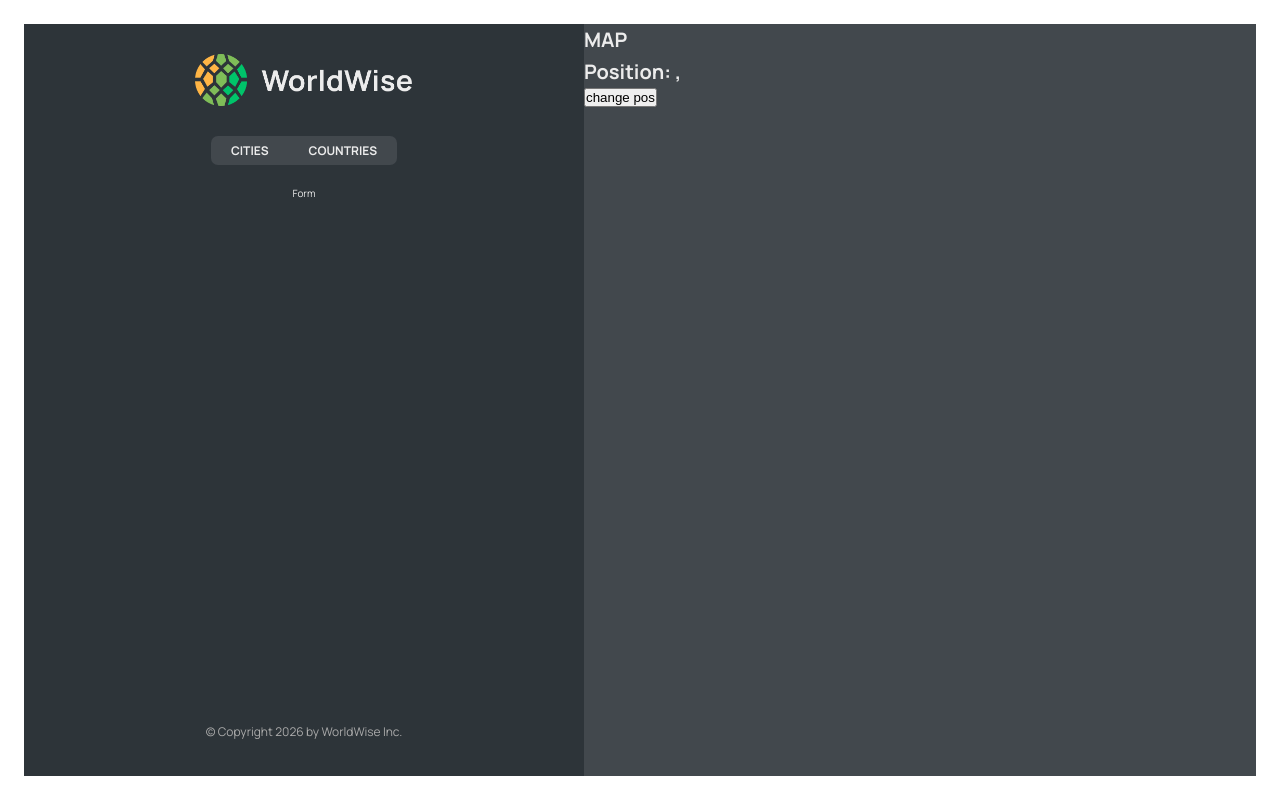
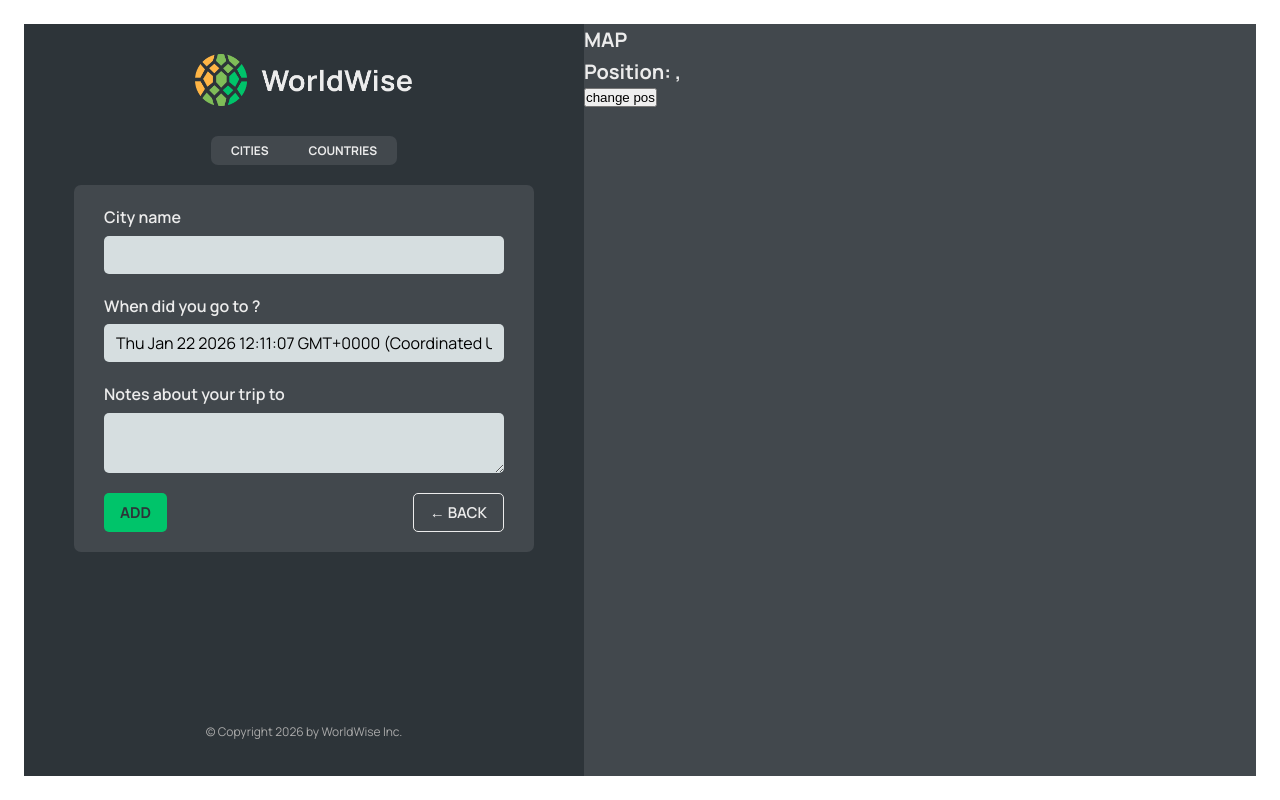
Before and after one commit to sheharyarr-ahmed/WorldWise, a React (Vite) app: page /app/form in a window 1280 px wide. Built offline with nearby package versions, Linux system fonts and the light colour scheme; data requests are answered from the project's data file.

Commit message:
done with the useNavigate

```diff
--- a/src/App.jsx
+++ b/src/App.jsx
@@ -9,6 +9,7 @@
 import CityList from "./components/CityList";
 import CountryList from "./components/CountryList";
 import City from "./components/City";
+import Form from "./components/Form";
 
 const BASE_URL = "http://localhost:8000";
 function App() {
@@ -53,7 +54,7 @@
             path="countries"
             element={<CountryList cities={cities} isLoading={isLoading} />}
           />
-          <Route path="form" element={<p>Form</p>} />
+          <Route path="form" element={<Form />} />
         </Route>
         <Route path="*" element={<PageNotFound />} />
       </Routes>
--- /dev/null
+++ b/src/components/Button.jsx
@@ -0,0 +1,18 @@
+import PropTypes from "prop-types";
+import styles from "./Button.module.css";
+
+function Button({ children, onClick, type }) {
+  return (
+    <button onClick={onClick} className={`${styles.btn} ${styles[type]}`}>
+      {children}
+    </button>
+  );
+}
+
+export default Button;
+
+Button.propTypes = {
+  children: PropTypes.node.isRequired,
+  onClick: PropTypes.func,
+  type: PropTypes.oneOf(["primary", "back", "position"]).isRequired,
+};
--- a/src/components/Form.jsx
+++ b/src/components/Form.jsx
@@ -1,20 +1,14 @@
 // "https://api.bigdatacloud.net/data/reverse-geocode-client?latitude=0&longitude=0"
 
 import { useState } from "react";
-
+import { useNavigate } from "react-router-dom";
 import styles from "./Form.module.css";
-
-export function convertToEmoji(countryCode) {
-  const codePoints = countryCode
-    .toUpperCase()
-    .split("")
-    .map((char) => 127397 + char.charCodeAt());
-  return String.fromCodePoint(...codePoints);
-}
+import Button from "./Button";
 
 function Form() {
+  const navigate = useNavigate();
   const [cityName, setCityName] = useState("");
-  const [country, setCountry] = useState("");
+  // const [country, setCountry] = useState("");
   const [date, setDate] = useState(new Date());
   const [notes, setNotes] = useState("");
 
@@ -49,8 +43,16 @@
       </div>
 
       <div className={styles.buttons}>
-        <button>Add</button>
-        <button>&larr; Back</button>
+        <Button type="primary">Add</Button>
+        <Button
+          type="back"
+          onClick={(e) => {
+            e.preventDefault();
+            navigate(-1);
+          }}
+        >
+          &larr; Back
+        </Button>
       </div>
     </form>
   );
--- a/src/components/Map.jsx
+++ b/src/components/Map.jsx
@@ -1,12 +1,13 @@
 import styles from "./Map.module.css";
-import { useSearchParams } from "react-router-dom";
+import { useNavigate, useSearchParams } from "react-router-dom";
 function Map() {
+  const navigate = useNavigate();
   const [searchParams, setSearchParams] = useSearchParams();
 
   const lat = searchParams.get("lat");
   const lng = searchParams.get("lng");
   return (
-    <div className={styles.mapContainer}>
+    <div className={styles.mapContainer} onClick={() => navigate("form")}>
       <h1>MAP</h1>
       <h1>
         Position: {lat}, {lng}
```
Also changed, not shown: src/utils/convertToEmoji.js (added, +7 -0 lines).
